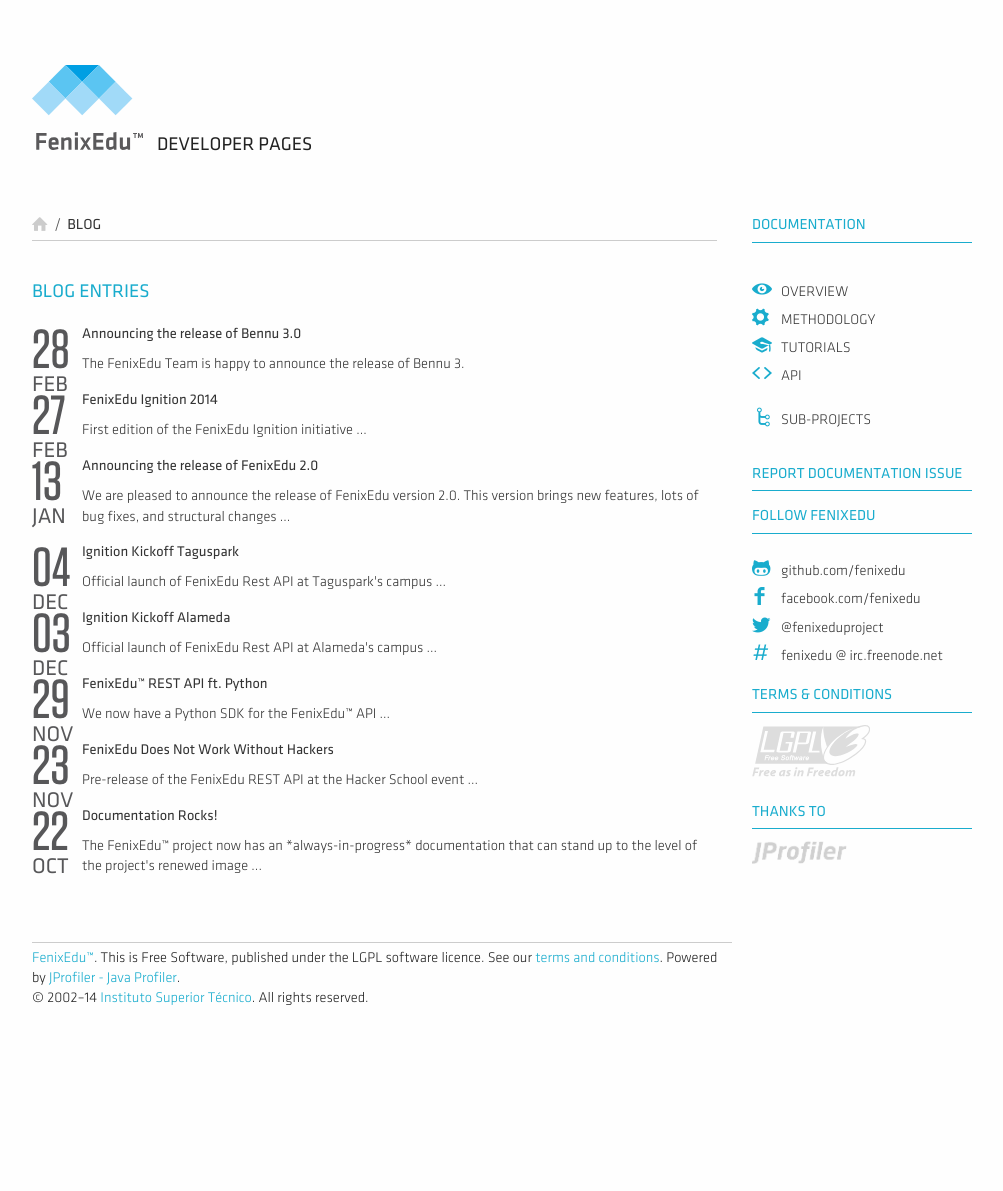
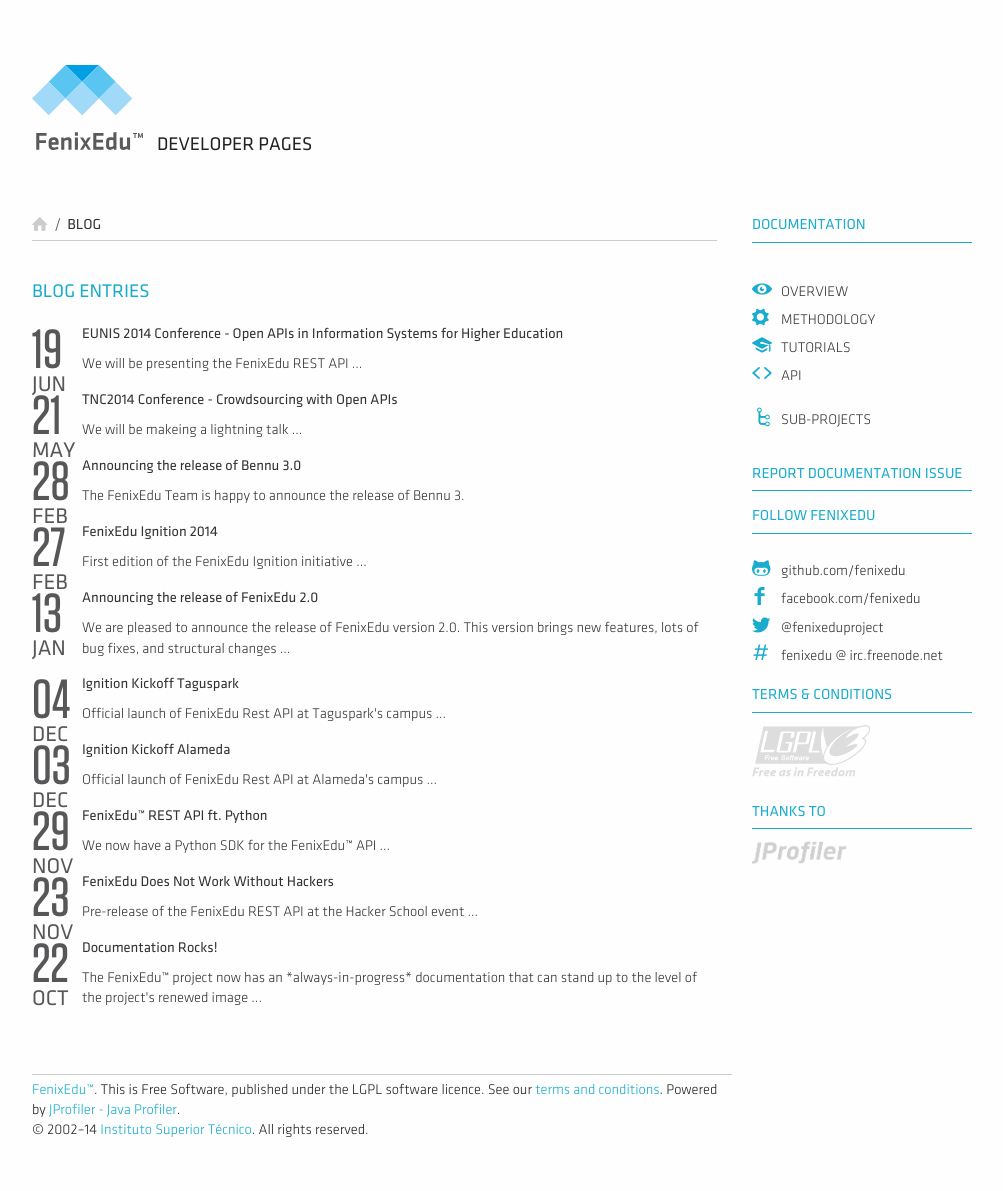
Before and after one commit to FenixEdu/fenixedu.github.io, a Jekyll site: the page built from blog/index.md, in a window 1280 px wide. Shown: the whole page, without its empty margins (128-1131 px from the left). Built offline with Jekyll 4.4.1, drawn with Linux system fonts in a browser that asks for light colours; nearby versions of some CDN libraries; Markdown is read by kramdown in place of the engine named in the settings; before the commit the page ends 1059 px from its top, so only the background shows below that.

Commit message:
Added blog entries for upcomming events.

```diff
--- /dev/null
+++ b/_posts/2014-05-21-terena.md
@@ -0,0 +1,17 @@
+---
+layout: default
+title: TNC2014 Conference - Crowdsourcing with Open APIs
+breadcrumbs: [{ "text": "Blog", "url": "/blog" }, { "text": "TNC2014 Conference", "url": "/blog/2014/05/21/terena"}]
+root: "../../../../../"
+excerpt: "We will be makeing a lightning talk ..."
+---
+
+
+## TNC2014 Conference - Crowdsourcing with Open APIs
+
+We will be makeing a <a href="https://tnc2014.terena.org/core/presentation/122">lightning talk</a> at the Terena
+TNC2014 Conference at 16h00.
+
+We only have 5 minites so it will be short ant to the point.
+
+Check out our <a href="https://tnc2014.terena.org/getfile/1432">slides</a>.
--- /dev/null
+++ b/_posts/2014-06-19-terena.md
@@ -0,0 +1,15 @@
+---
+layout: default
+title: EUNIS 2014 Conference - Open APIs in Information Systems for Higher Education
+breadcrumbs: [{ "text": "Blog", "url": "/blog" }, { "text": "EUNIS 2014 Conference", "url": "/blog/2014/06/11/eunis"}]
+root: "../../../../../"
+excerpt: "We will be presenting the FenixEdu REST API ..."
+---
+
+
+## EUNIS 2014 Conference - Open APIs in Information Systems for Higher Education
+
+We will be presenting the FenixEdu REST API and talking about open APIs in Information Systems for Higher Education
+a the <a href="http://www.eunis.org/eunis2014/program-overview/program-wednesday/">EUNIS 2014 Conference</a>.
+
+Check out our <a href="https://tnc2014.terena.org/getfile/1433">paper</a> on this subject.
--- a/index.html
+++ b/index.html
@@ -169,7 +169,7 @@
 		<time datetime="2014-05-21 11:15" class="one columns"><span>21</span><br /><span>MAY</span></time>
 		<p class="seven columns">
 		    We will be making a lightning talk about crowdsourcing with the FenixEdu REST API at the
-		    <a href="https://tnc2014.terena.org/core/schedule/list/day/21%252F05%252F2014">TNC2014 Conference</a>
+		    <a href="https://tnc2014.terena.org/core/presentation/122">TNC2014 Conference</a>
 		    in Dublin.
 		</p>
 
```
